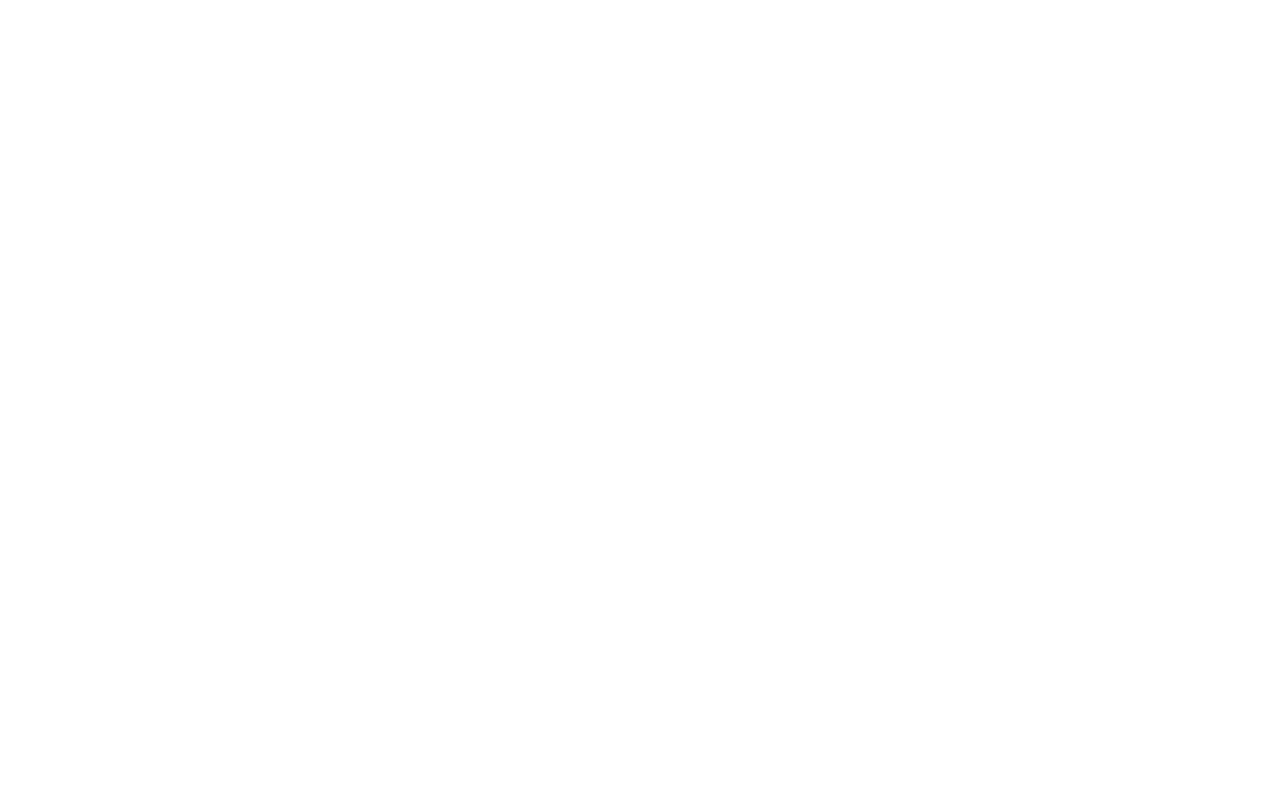
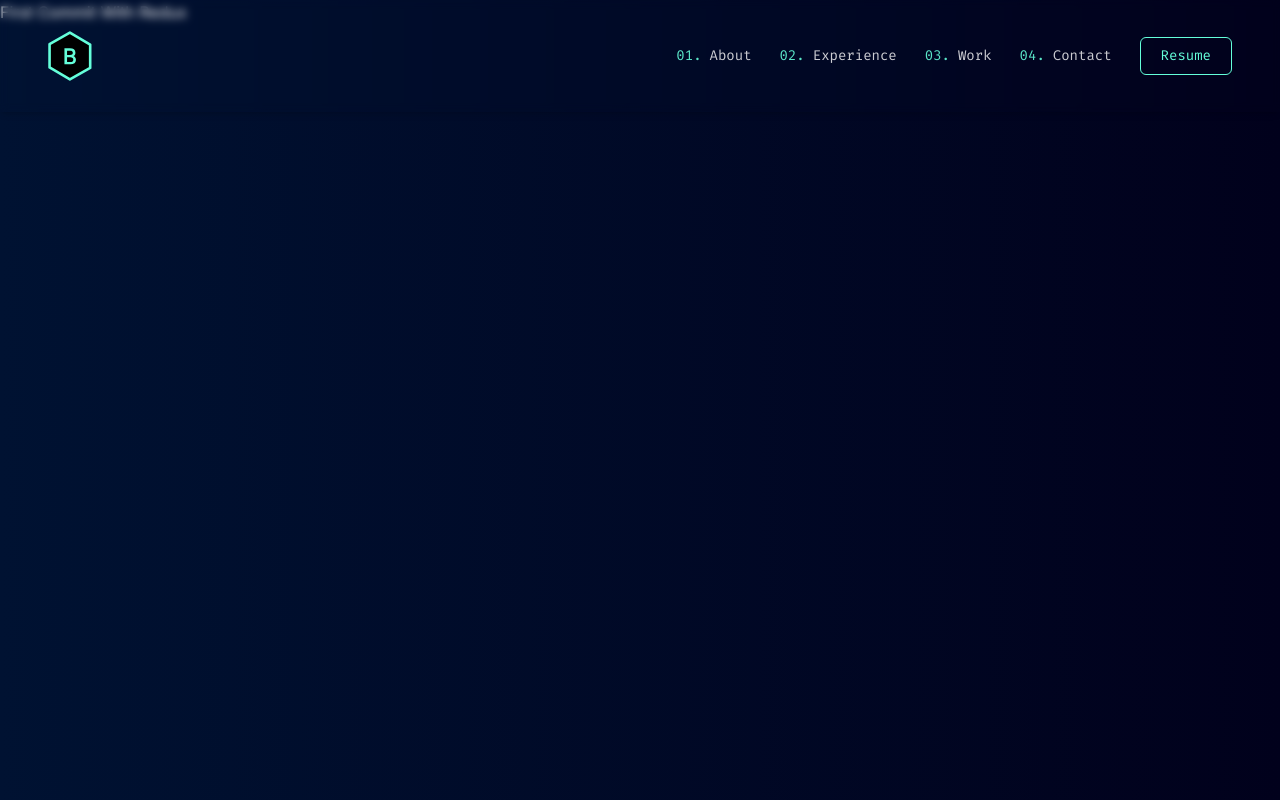
Before and after one commit to Arham-Amir/Portfolio-1, a Next.js app: page / in a window 1280 px wide. Shown: the top 800 px of the page. Built offline with nearby package versions, Linux system fonts and the light colour scheme.

Commit message:
WHAT: Navbar Complete Design Add into website for all window screens WHY: - IMPACT: HIGH

```diff
--- a/src/app/layout.tsx
+++ b/src/app/layout.tsx
@@ -1,9 +1,14 @@
 import './globals.css'
 import type { Metadata } from 'next'
-import { Inter } from 'next/font/google'
+import { Inter, Fira_Mono } from 'next/font/google'
 import StoreProvider from '@redux/storeProvider'
 
 const inter = Inter({ subsets: ['latin'] })
+const fira = Fira_Mono({
+  subsets: ['latin'],
+  weight: ['400', '500', '700'],
+  variable: '--font-fira'
+})
 
 export const metadata: Metadata = {
   title: 'Create Next App',
@@ -17,7 +22,7 @@
 }) {
   return (
     <html lang="en">
-      <body className={inter.className}>
+      <body className={`${inter.className} ${fira.variable}  bg-bg-grad`}>
         <StoreProvider>
           {children}
         </StoreProvider>
--- a/src/components/Home/homeComponent.jsx
+++ b/src/components/Home/homeComponent.jsx
@@ -1,12 +1,13 @@
 'use client'
 import { useSelector } from 'react-redux'
+import Navbar from '@components/Home/navbar'
 
 const HomeComponent = (props = {}) => {
-  const name = useSelector(state => state.userInfo.name)
-  console.log(name)
+  // const name = useSelector(state => state.userInfo.name)
   return (
-    <section>
-
+    <section className='text-white h-[1800px] overflow-hidden'>
+      <Navbar />
+      First Commit With Redux
     </section>
   );
 }
--- /dev/null
+++ b/src/components/Home/navLinks.jsx
@@ -0,0 +1,27 @@
+const NavLinks = (props = {}) => {
+  return (
+    <section className={`${props.className} gap-7 xs:text-md md:text-sm font-themeFont items-center`}>
+      <section className="cursor-pointer flex xs:flex-col items-center md:flex-row gap-2">
+        <p className="text-themeColor text-opacity-90">01.</p>
+        <p className="text-white hover:text-themeColor text-opacity-80">About</p>
+      </section>
+      <section className="cursor-pointer flex xs:flex-col items-center md:flex-row gap-2">
+        <p className="text-themeColor text-opacity-90">02.</p>
+        <p className="text-white hover:text-themeColor text-opacity-80">Experience</p>
+      </section>
+      <section className="cursor-pointer flex xs:flex-col items-center md:flex-row gap-2">
+        <p className="text-themeColor text-opacity-90">03.</p>
+        <p className="text-white hover:text-themeColor text-opacity-80">Work</p>
+      </section>
+      <section className="cursor-pointer flex xs:flex-col items-center md:flex-row gap-2">
+        <p className="text-themeColor text-opacity-90">04.</p>
+        <p className="text-white hover:text-themeColor text-opacity-80">Contact</p>
+      </section>
+      <section className="text-themeColor">
+        <button className="hover:-translate-x-1 hover:-translate-y-1 ease-in-out transition duration-300  border-themeColor border px-5 py-2 rounded-md">Resume</button>
+      </section>
+    </section>
+  );
+}
+
+export default NavLinks;
--- /dev/null
+++ b/src/components/Home/navbar.jsx
@@ -0,0 +1,30 @@
+'use client'
+import { useState } from "react";
+import NavLinks from '@components/Home/navLinks'
+
+const Navbar = () => {
+  const [ham, showHam] = useState(false);
+  return (
+    <section className="xs:fixed w-full xs:top-0 shadow-md backdrop-blur-sm z-10 h-28 mb-10 px-2 bg-bg-grad/90">
+      <section className="relative h-full flex items-center text-themeColor justify-between">
+        <h1 className="pl-10 xs:-translate-x-6 md:-translate-x-0 duration-200">
+          <svg className="h-[50px] hover:-translate-x-1 hover:-translate-y-1 ease-in-out transition duration-300 cursor-pointer"
+            id="logo" xmlns="http://www.w3.org/2000/svg" role="img" viewBox="0 0 84 96"><title>Logo</title><g
+              transform="translate(-8.000000, -2.000000)"><g transform="translate(11.000000, 5.000000)"><polygon id="Shape" stroke="currentColor" strokeWidth="5" strokeLinecap="round" strokeLinejoin="round" points="39 0 0 22 0 67 39 90 78 68 78 23"></polygon><path d="M45.691667,45.15 C48.591667,46.1 50.691667,48.95 50.691667,52.2 C50.691667,57.95 46.691667,61 40.291667,61 L28.541667,61 L28.541667,30.3 L39.291667,30.3 C45.691667,30.3 49.691667,33.15 49.691667,38.65 C49.691667,41.95 47.941667,44.35 45.691667,45.15 Z M33.591667,43.2 L39.241667,43.2 C42.791667,43.2 44.691667,41.85 44.691667,38.95 C44.691667,36.05 42.791667,34.8 39.241667,34.8 L33.591667,34.8 L33.591667,43.2 Z M33.591667,47.5 L33.591667,56.5 L40.191667,56.5 C43.691667,56.5 45.591667,54.75 45.591667,52 C45.591667,49.2 43.691667,47.5 40.191667,47.5 L33.591667,47.5 Z" fill="currentColor"></path></g></g>
+          </svg>
+        </h1>
+        <NavLinks className='xs:hidden md:flex flex-row pr-10' />
+        <section onClick={() => { showHam(!ham) }} className="z-30 md:hidden xs:flex flex-col items-end gap-2 pr-4" >
+          <p className={`${ham ? 'w-8 rotate-[495deg]' : 'w-9'}  transition-all duration-500 p-[1px] bg-themeColor`}></p>
+          <p className={`w-7 p-[1px] transition-all duration-500 bg-themeColor ${ham ? 'opacity-0' : 'opacity-100'} transform ${ham ? '-translate-y-10' : 'translate-y-0'}`}></p>
+
+          <p className={`${ham ? 'w-8 rotate-[405deg] -translate-y-[19px]' : 'w-5'} transition-all duration-500   p-[1px] bg-themeColor`}></p>
+        </section>
+        <NavLinks className={`xs:flex ${ham ? 'xs:right-0' : 'xs:right-[-100%]'} md:hidden
+        fixed top-0 h-screen sm:w-4/5 xs:w-2/3 transition-all duration-500 justify-center bg-[#112240] flex-col`} />
+      </section>
+    </section>
+  );
+}
+
+export default Navbar;
--- a/tailwind.config.ts
+++ b/tailwind.config.ts
@@ -9,10 +9,23 @@
   theme: {
     extend: {
       backgroundImage: {
-        'gradient-radial': 'radial-gradient(var(--tw-gradient-stops))',
-        'gradient-conic':
-          'conic-gradient(from 180deg at 50% 50%, var(--tw-gradient-stops))',
+        'bg-grad': 'linear-gradient(90deg, rgba(2,0,36,1) 0%, rgba(0,18,50,1) 0%, rgba(1,1,28,1) 100%)'
       },
+      fontFamily: {
+        'themeFont': ['var(--font-fira)']
+      },
+      colors:{
+        'themeColor' : '#64ffda'
+      },
+      screens:{
+        'xs' : '0px',
+        'sm' : '420px',
+        'md' : '760px',
+        'lg' : '1000px',
+        'xl' : '1280px',
+        '2xl' : '1536px',
+        '3xl' : '2000px',
+      }
     },
   },
   plugins: [],
```
